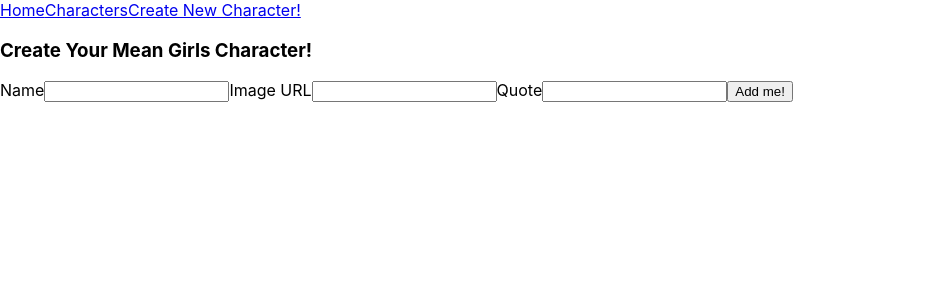
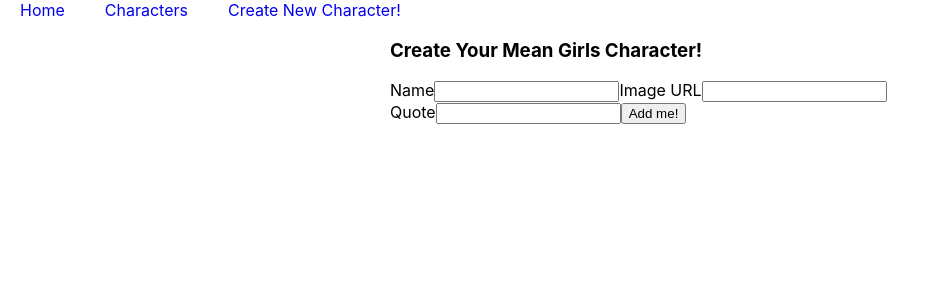
Before and after one commit to jflgarrido/meangirls-app, a React (Create React App) app: page /characters/new in a window 1280 px wide. Shown: the top 300 px of the page, without its empty margins (0-949 px from the left). Built offline with nearby package versions, Linux system fonts and the light colour scheme.

Commit message:
in progress MVP, css styling

```diff
--- a/src/components/CharacterCard.js
+++ b/src/components/CharacterCard.js
@@ -8,11 +8,11 @@
         onRemoveCard(id)
     }
     return(
-        <div>
+        <div className="centered-text">
             <h3>{name}</h3>
             <img src={image} alt={name} />
             <h3>{quote}</h3>
-            <button onClick={handleDeleteClick}>DELETE</button>
+            <button className="primary" onClick={handleDeleteClick}>DELETE</button>
         </div>
     )
 }
--- a/src/components/CharacterList.js
+++ b/src/components/CharacterList.js
@@ -29,7 +29,7 @@
 
     return (
         <section>
-            <h2>Characters</h2>
+            <h2 className="centered-text">Characters</h2>
             <div>{characterCards}</div>
         </section>
     )
--- a/src/components/NavBar.js
+++ b/src/components/NavBar.js
@@ -4,9 +4,9 @@
 function NavBar() {
     return (
         <nav>
-            <NavLink exact to="/">Home</NavLink>
-            <NavLink exact to="/characters">Characters</NavLink>
-            <NavLink exact to="/characters/new">Create New Character!</NavLink>
+            <NavLink className="NavLink" exact to="/">Home</NavLink>
+            <NavLink className="NavLink" exact to="/characters">Characters</NavLink>
+            <NavLink className="NavLink" exact to="/characters/new">Create New Character!</NavLink>
         </nav>
     );
 }
--- a/src/index.css
+++ b/src/index.css
@@ -11,3 +11,18 @@
   font-family: source-code-pro, Menlo, Monaco, Consolas, 'Courier New',
     monospace;
 }
+
+.NavLink {
+  padding: 20px;
+  text-decoration: none;
+  text-size-adjust:
+}
+
+section {
+  width: 500px;
+  margin: auto
+}
+
+.centered-text {
+  text-align: center
+}
```
Also changed, not shown: src/App.css (+24 -0 lines), 1 other file (tests, documents, lock files or other folders).
